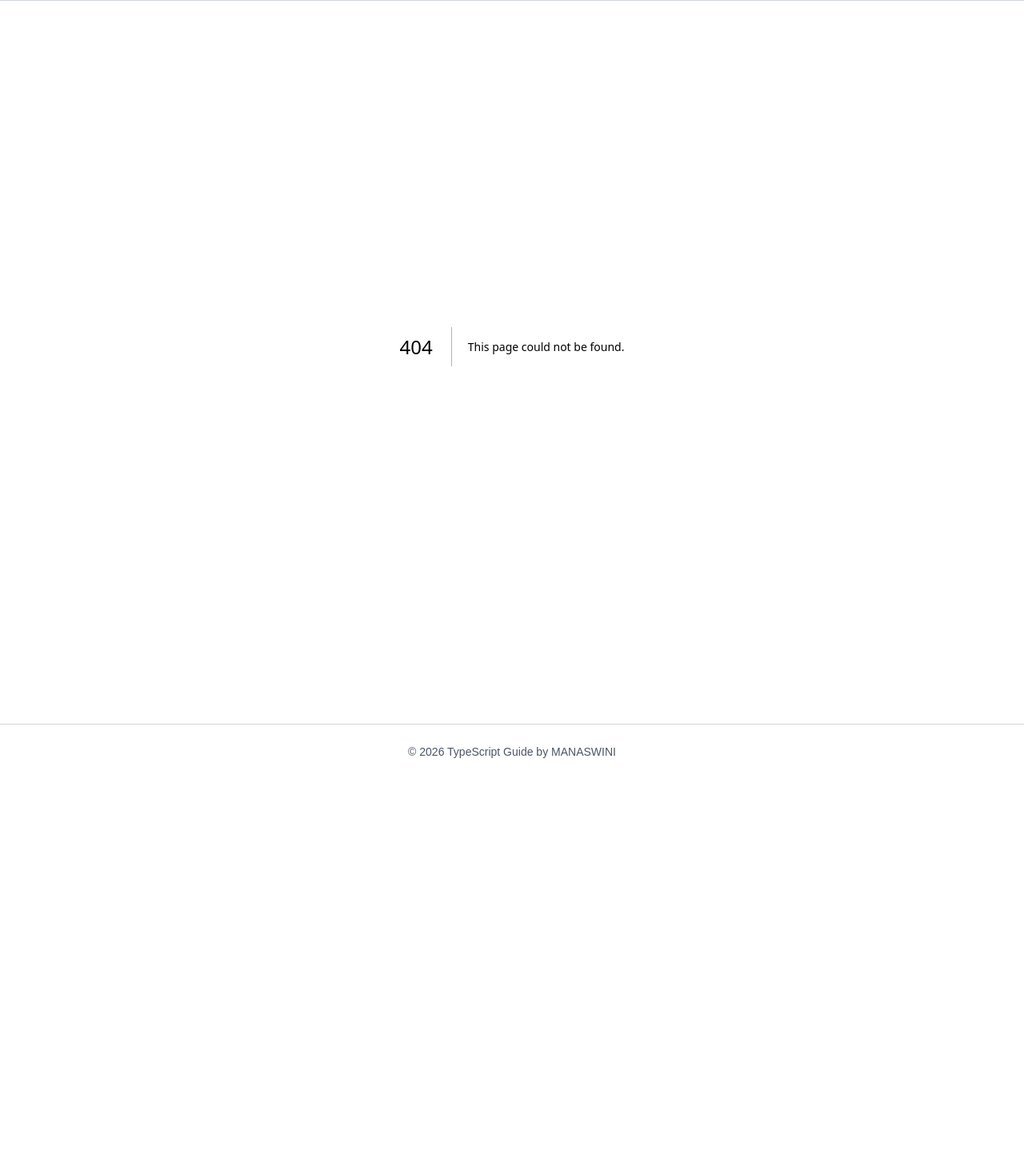
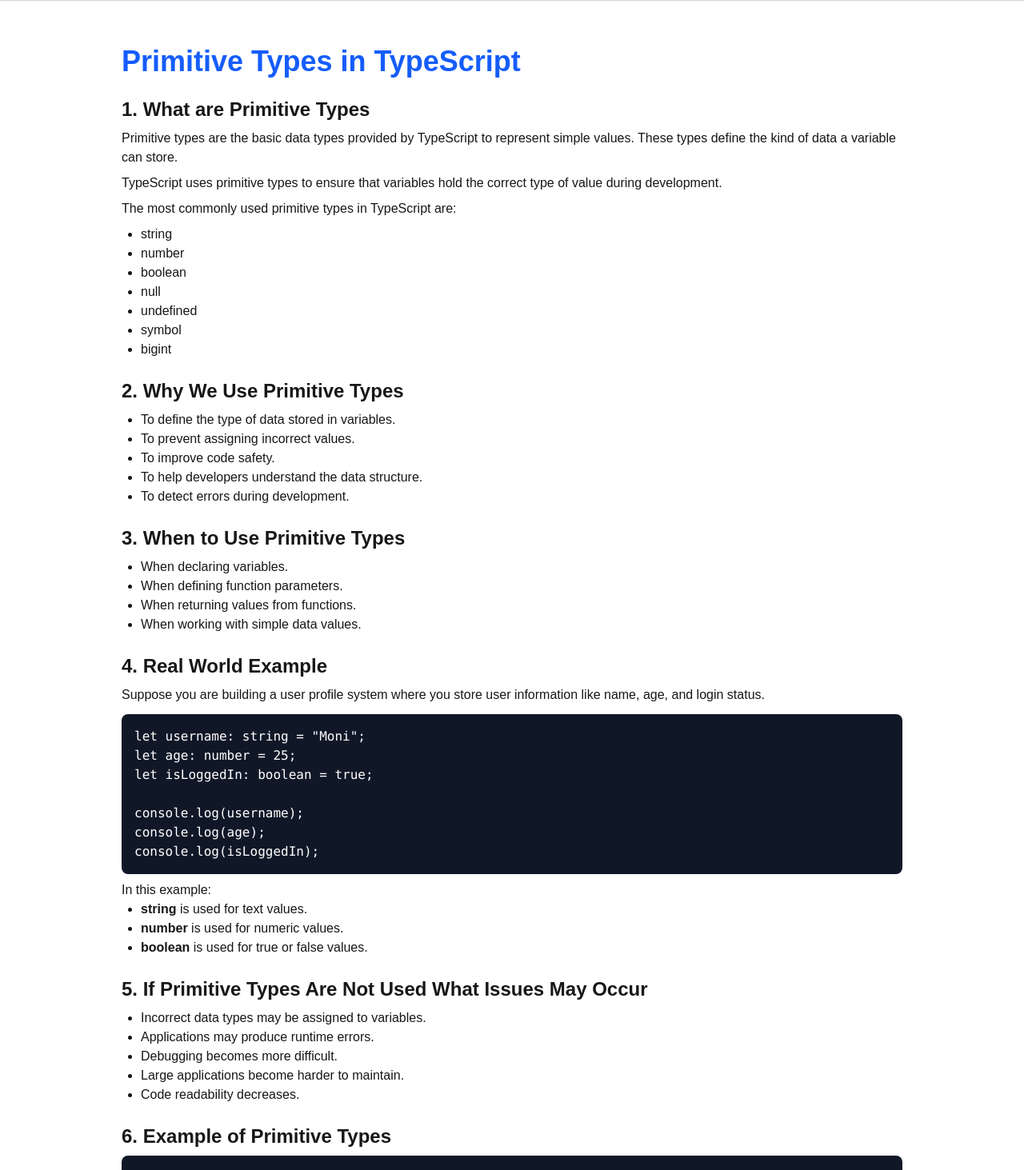
Before and after one commit to Monisasmal/Type-script-Concept, a Next.js app: page /concepts/PrimitiveTypes in a window 1280 px wide. Before the commit this address had no page. Shown: the part 60-1523 px from the top of the page at 80% size. Before the commit the page ends 1034 px from the top, so only its background shows below. Built offline with nearby package versions, Linux system fonts and the light colour scheme.

Commit message:
update concept

```diff
--- /dev/null
+++ b/src/app/concepts/PrimitiveTypes/page.jsx
@@ -0,0 +1,131 @@
+export default function PrimitiveTypes() {
+  return (
+    <div className="max-w-5xl mx-auto p-6">
+
+      <h1 className="text-4xl font-bold text-blue-600 mb-6">
+        Primitive Types in TypeScript
+      </h1>
+
+      {/* What is */}
+      <section className="mb-6">
+        <h2 className="text-2xl font-semibold mb-2">1. What are Primitive Types</h2>
+
+        <p>
+          Primitive types are the basic data types provided by TypeScript to
+          represent simple values. These types define the kind of data a
+          variable can store.
+        </p>
+
+        <p className="mt-2">
+          TypeScript uses primitive types to ensure that variables hold the
+          correct type of value during development.
+        </p>
+
+        <p className="mt-2">
+          The most commonly used primitive types in TypeScript are:
+        </p>
+
+        <ul className="list-disc ml-6 mt-2">
+          <li>string</li>
+          <li>number</li>
+          <li>boolean</li>
+          <li>null</li>
+          <li>undefined</li>
+          <li>symbol</li>
+          <li>bigint</li>
+        </ul>
+      </section>
+
+      {/* Why */}
+      <section className="mb-6">
+        <h2 className="text-2xl font-semibold mb-2">2. Why We Use Primitive Types</h2>
+
+        <ul className="list-disc ml-6">
+          <li>To define the type of data stored in variables.</li>
+          <li>To prevent assigning incorrect values.</li>
+          <li>To improve code safety.</li>
+          <li>To help developers understand the data structure.</li>
+          <li>To detect errors during development.</li>
+        </ul>
+      </section>
+
+      {/* When */}
+      <section className="mb-6">
+        <h2 className="text-2xl font-semibold mb-2">3. When to Use Primitive Types</h2>
+
+        <ul className="list-disc ml-6">
+          <li>When declaring variables.</li>
+          <li>When defining function parameters.</li>
+          <li>When returning values from functions.</li>
+          <li>When working with simple data values.</li>
+        </ul>
+      </section>
+
+      {/* Real World Example */}
+      <section className="mb-6">
+        <h2 className="text-2xl font-semibold mb-2">4. Real World Example</h2>
+
+        <p>
+          Suppose you are building a user profile system where you store user
+          information like name, age, and login status.
+        </p>
+
+        <pre className="bg-gray-900 text-white p-4 rounded-lg mt-3">
+{`let username: string = "Moni";
+let age: number = 25;
+let isLoggedIn: boolean = true;
+
+console.log(username);
+console.log(age);
+console.log(isLoggedIn);`}
+        </pre>
+
+        <p className="mt-2">
+          In this example:
+        </p>
+
+        <ul className="list-disc ml-6">
+          <li><strong>string</strong> is used for text values.</li>
+          <li><strong>number</strong> is used for numeric values.</li>
+          <li><strong>boolean</strong> is used for true or false values.</li>
+        </ul>
+      </section>
+
+      {/* If Not Used */}
+      <section className="mb-6">
+        <h2 className="text-2xl font-semibold mb-2">
+          5. If Primitive Types Are Not Used What Issues May Occur
+        </h2>
+
+        <ul className="list-disc ml-6">
+          <li>Incorrect data types may be assigned to variables.</li>
+          <li>Applications may produce runtime errors.</li>
+          <li>Debugging becomes more difficult.</li>
+          <li>Large applications become harder to maintain.</li>
+          <li>Code readability decreases.</li>
+        </ul>
+      </section>
+
+      {/* Example */}
+      <section className="mb-6">
+        <h2 className="text-2xl font-semibold mb-2">6. Example of Primitive Types</h2>
+
+        <pre className="bg-gray-900 text-white p-4 rounded-lg">
+{`let productName: string = "Laptop";
+let price: number = 50000;
+let inStock: boolean = true;
+
+console.log(productName);
+console.log(price);
+console.log(inStock);`}
+        </pre>
+
+        <p className="mt-2">
+          These primitive types ensure that the correct data is stored and
+          prevent assigning invalid values.
+        </p>
+      </section>
+
+    </div>
+  );
+}
--- a/src/app/concepts/page.tsx
+++ b/src/app/concepts/page.tsx
@@ -6,6 +6,7 @@ const concept = [
      {name: "What is Type Inference?", path:"/concepts/TypeInference"},
      {name: "What is TypeScript Vs JavaScript?", path:"/concepts/TypeScriptVsJavaScript"},
      {name: "What is TypeScript Compiler?", path:"/concepts/TypeScriptCompiler"},
+     {name: "What is Primitive Type?", path:"/concepts/PrimitiveTypes"},
 ];
 
 export default function Concepts(){
```
